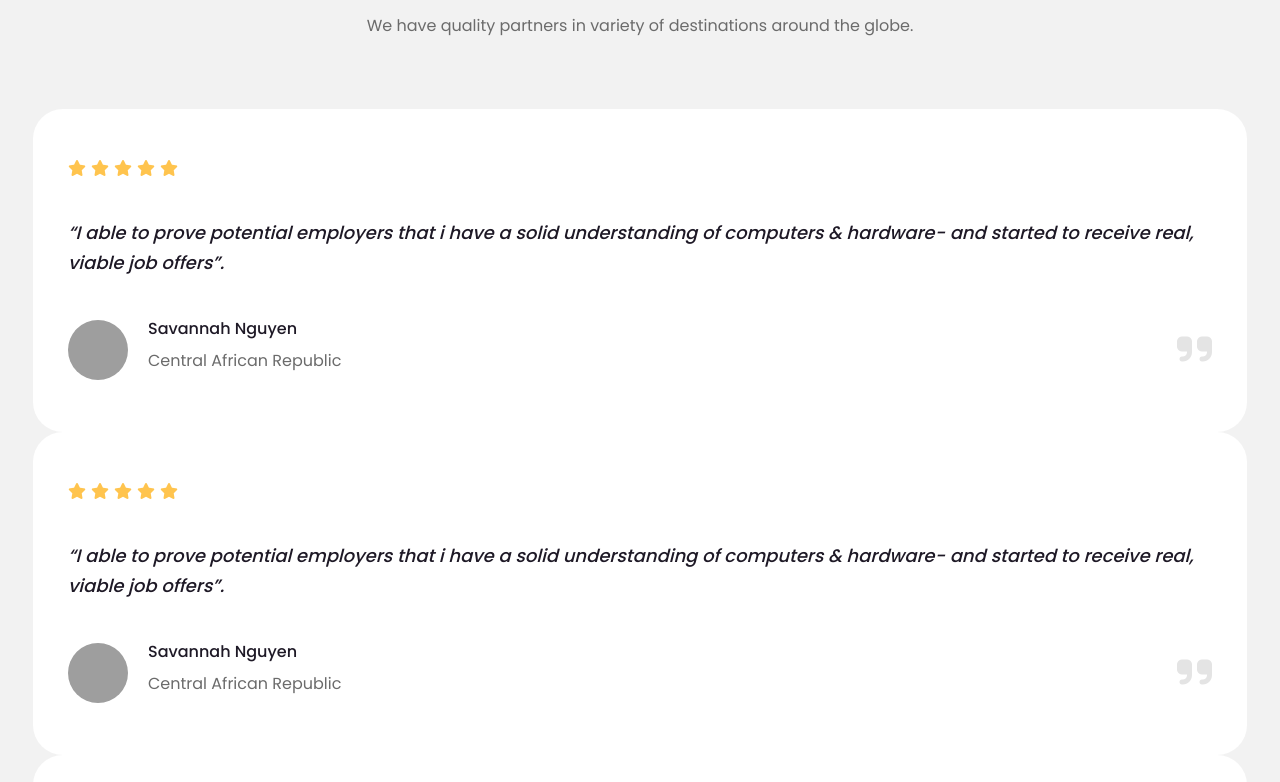
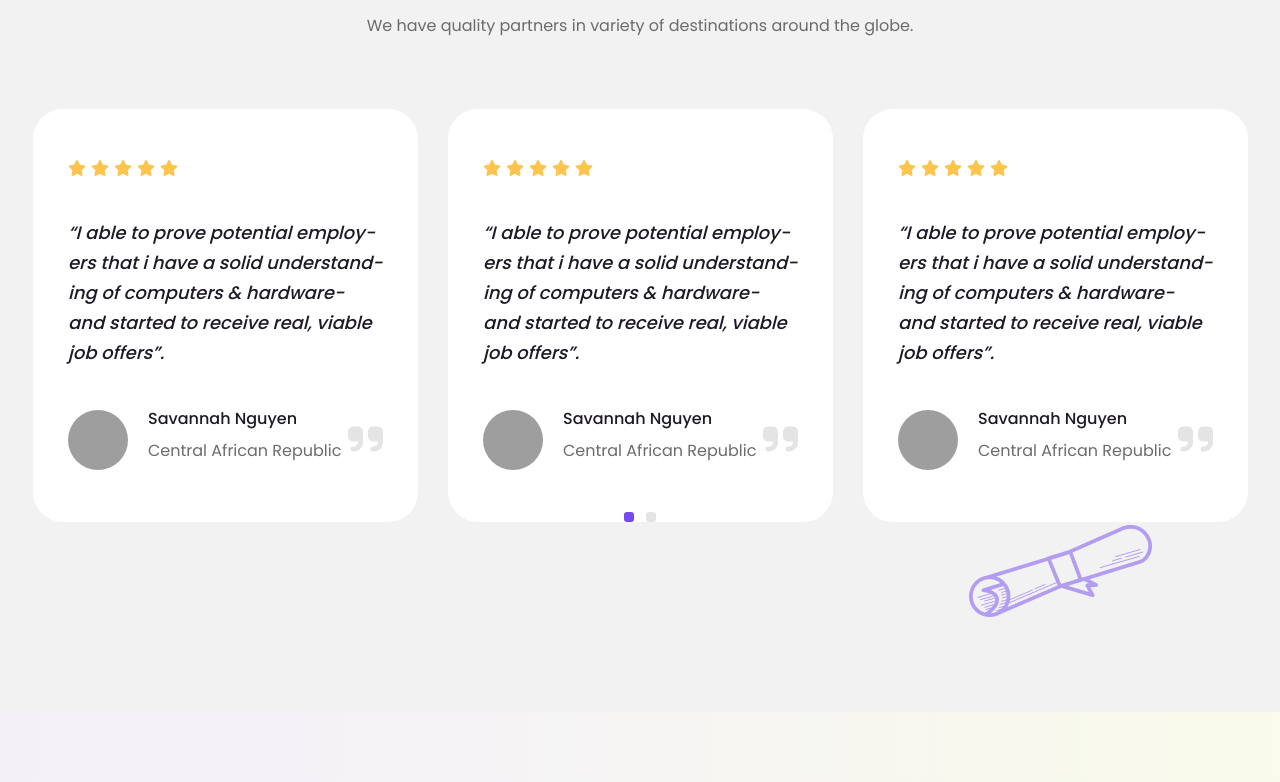
Before and after one commit to siampathan/GTCL_frontend, a React (Vite) app: page /home-two in a window 1280 px wide. Shown: the part 5771-6553 px from the top of the page. Built offline with nearby package versions, Linux system fonts and the light colour scheme; grey boxes are pictures that could not be loaded.

Commit message:
simple modify slider

```diff
--- a/src/components/home2/home2.jsx
+++ b/src/components/home2/home2.jsx
@@ -546,10 +546,11 @@ const Home2 = ({
                 </div>
               </div>
             </div>
-            {/* <h2>Card SLider ....</h2> */}
+
             <div className="row">
               <div className="col-lg-12">
                 <div className="slick-main slick-main global-slick-init dots-style-03 dots-space">
+                  <Slider {...settings}>
                     <div className="slick-item">
                       <div className="testimonial-single-items style-01">
                         <div className="feedback-wrap">
@@ -746,6 +747,7 @@ const Home2 = ({
                         </div>
                       </div>
                     </div>
+                  </Slider>
                 </div>
               </div>
             </div>
```
Lines whose indentation alone changed are shown as unchanged.
